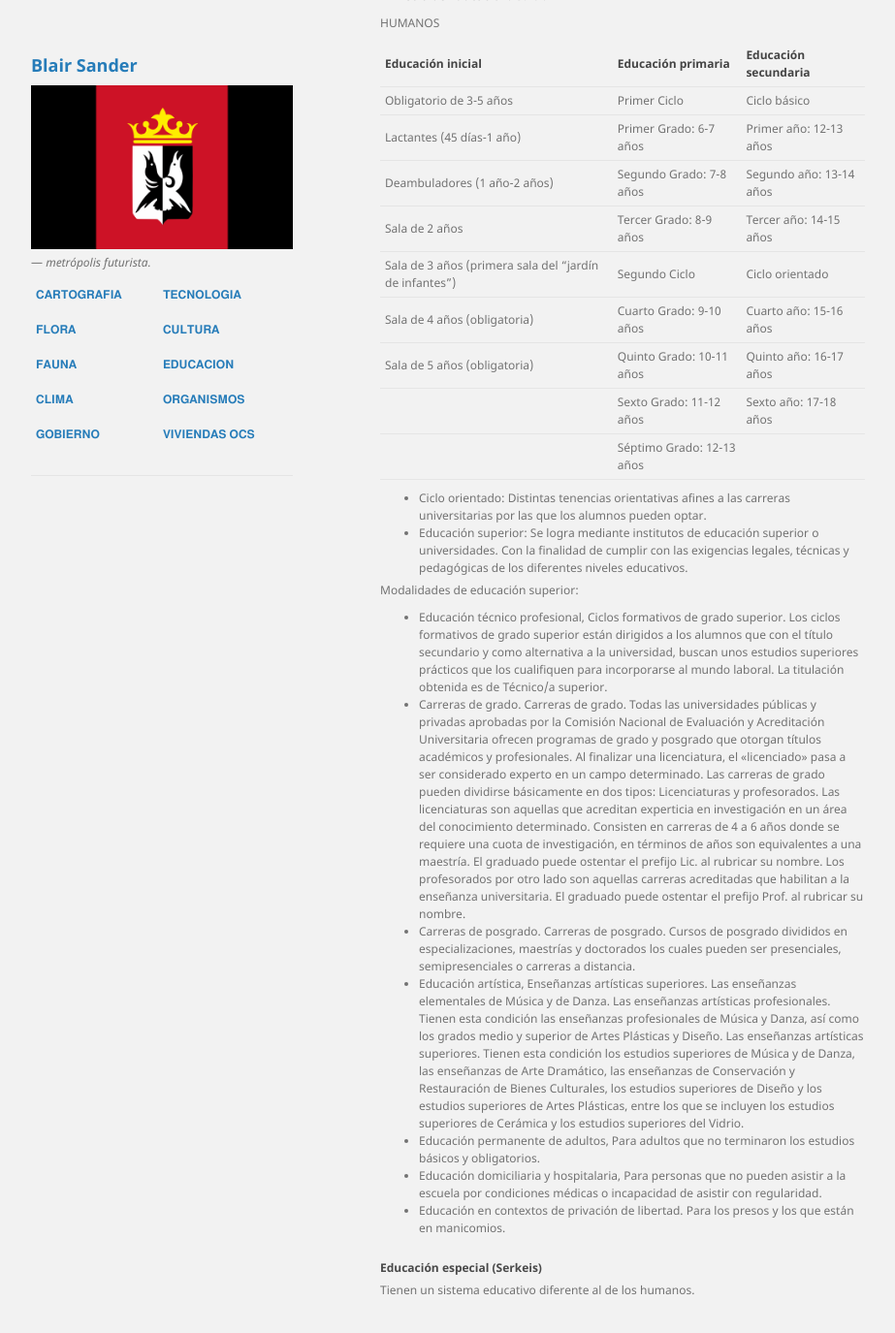
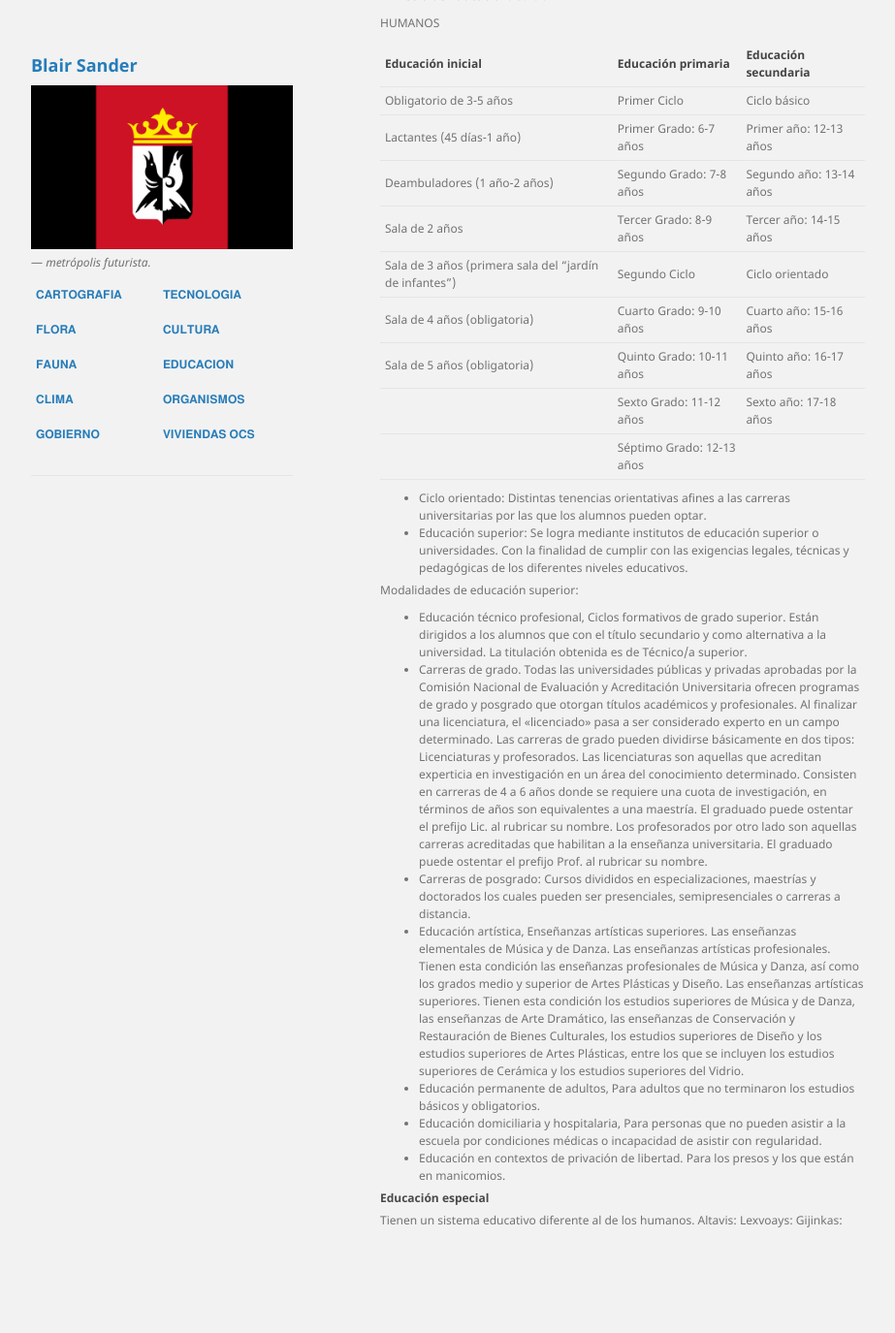
Before and after one commit to BlairSander/ciudad, a Jekyll site: the page built from educacion.md, in a window 1280 px wide and 1400 px high, scrolled down 101 px. Shown: the top 1375 px of the window at 97% size, without its empty margins (178-1101 px from the left). Built offline with Jekyll 4.4.1, drawn with Linux system fonts in a browser that asks for light colours; after the commit the page ends 1429 px from its top, so only the background shows below that.

Commit message:
educacion.md

```diff
--- a/educacion.md
+++ b/educacion.md
@@ -26,13 +26,17 @@ HUMANOS
 
 Modalidades de educación superior:
 
-* Educación técnico profesional, Ciclos formativos de grado superior.  Los ciclos formativos de grado superior están dirigidos a los alumnos que con el título secundario y como alternativa a la universidad, buscan unos estudios superiores prácticos que los cualifiquen para incorporarse al mundo laboral. La titulación obtenida es de Técnico/a superior.
-* Carreras de grado. Carreras de grado. Todas las universidades públicas y privadas aprobadas por la Comisión Nacional de Evaluación y Acreditación Universitaria ofrecen programas de grado y posgrado que otorgan títulos académicos y profesionales. Al finalizar una licenciatura, el «licenciado» pasa a ser considerado experto en un campo determinado.  Las carreras de grado pueden dividirse básicamente en dos tipos: Licenciaturas y profesorados. Las licenciaturas son aquellas que acreditan experticia en investigación en un área del conocimiento determinado. Consisten en carreras de 4 a 6 años donde se requiere una cuota de investigación, en términos de años son equivalentes a una maestría. El graduado puede ostentar el prefijo Lic. al rubricar su nombre. Los profesorados por otro lado son aquellas carreras acreditadas que habilitan a la enseñanza universitaria. El graduado puede ostentar el prefijo Prof. al rubricar su nombre.
-* Carreras de posgrado. Carreras de posgrado. Cursos de posgrado divididos en especializaciones, maestrías y doctorados los cuales pueden ser presenciales, semipresenciales o carreras a distancia.
+* Educación técnico profesional, Ciclos formativos de grado superior.  Están dirigidos a los alumnos que con el título secundario y como alternativa a la universidad. La titulación obtenida es de Técnico/a superior.
+* Carreras de grado. Todas las universidades públicas y privadas aprobadas por la Comisión Nacional de Evaluación y Acreditación Universitaria ofrecen programas de grado y posgrado que otorgan títulos académicos y profesionales. Al finalizar una licenciatura, el «licenciado» pasa a ser considerado experto en un campo determinado.  Las carreras de grado pueden dividirse básicamente en dos tipos: Licenciaturas y profesorados. Las licenciaturas son aquellas que acreditan experticia en investigación en un área del conocimiento determinado. Consisten en carreras de 4 a 6 años donde se requiere una cuota de investigación, en términos de años son equivalentes a una maestría. El graduado puede ostentar el prefijo Lic. al rubricar su nombre. Los profesorados por otro lado son aquellas carreras acreditadas que habilitan a la enseñanza universitaria. El graduado puede ostentar el prefijo Prof. al rubricar su nombre.
+* Carreras de posgrado: Cursos divididos en especializaciones, maestrías y doctorados los cuales pueden ser presenciales, semipresenciales o carreras a distancia.
 * Educación artística,  Enseñanzas artísticas superiores. Las enseñanzas elementales de Música y de Danza. Las enseñanzas artísticas profesionales. Tienen esta condición las enseñanzas profesionales de Música y Danza, así como los grados medio y superior de Artes Plásticas y Diseño. Las enseñanzas artísticas superiores. Tienen esta condición los estudios superiores de Música y de Danza, las enseñanzas de Arte Dramático, las enseñanzas de Conservación y Restauración de Bienes Culturales, los estudios superiores de Diseño y los estudios superiores de Artes Plásticas, entre los que se incluyen los estudios superiores de Cerámica y los estudios superiores del Vidrio.
 * Educación permanente de adultos, Para adultos que no terminaron los estudios básicos y obligatorios.
 * Educación domiciliaria y hospitalaria, Para personas que no pueden asistir a la escuela por condiciones médicas o incapacidad de asistir con regularidad.
 * Educación en contextos de privación de libertad. Para los presos y los que están en manicomios.
-<br>&nbsp;
-<h4>Educación especial (Serkeis)</h4>
+
+
+<h4>Educación especial </h4>
 Tienen un sistema educativo diferente al de los humanos.
+Altavis:
+Lexvoays:
+Gijinkas:
```
